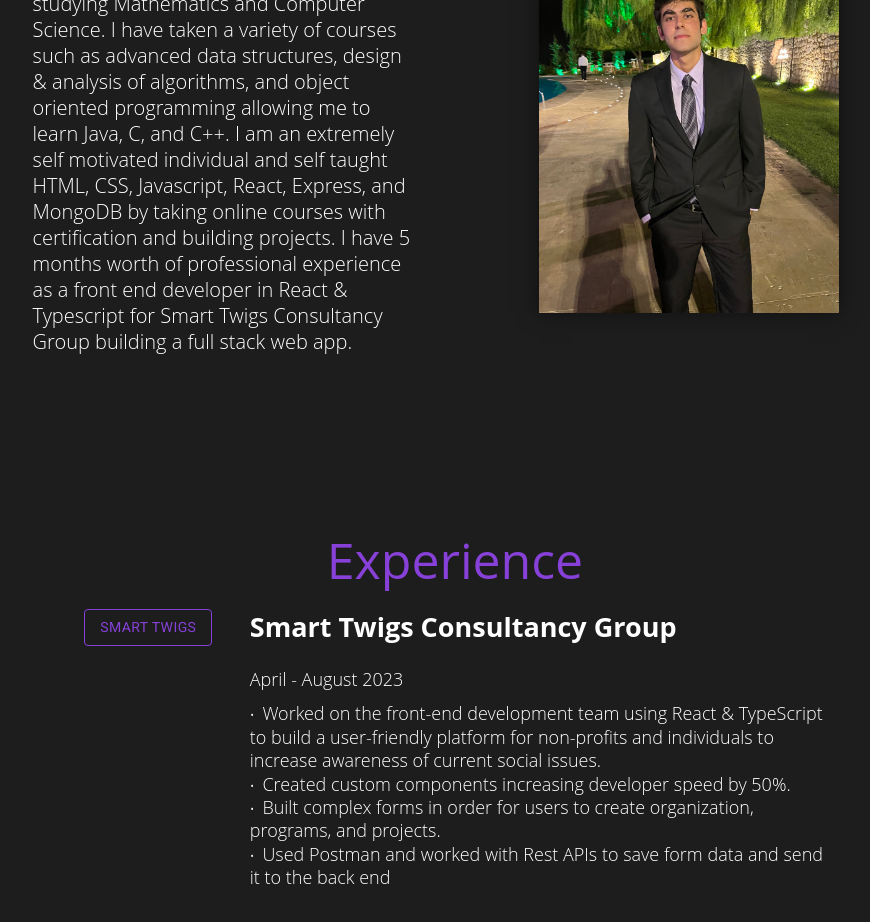
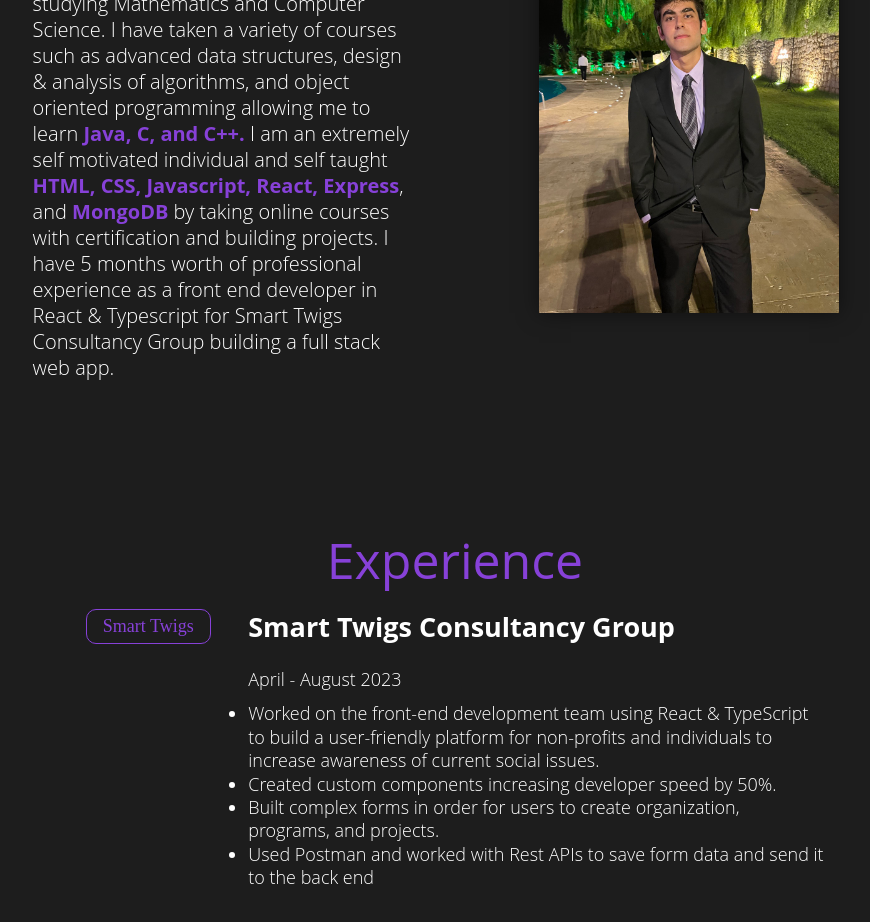
Before and after one commit to Salam-Aboul-Hosn/Salam-PersonalPortfolio, a React (Create React App) app: page / in a window 1280 px wide. Shown: the part 1160-2082 px from the top of the page, without its empty margins (185-1055 px from the left). Built offline with nearby package versions, Linux system fonts and the light colour scheme.

Commit message:
Refactoring

```diff
--- a/src/components/About.jsx
+++ b/src/components/About.jsx
@@ -11,13 +11,17 @@ function About() {
             student at the University Of California, San Diego studying
             Mathematics and Computer Science. I have taken a variety of courses
             such as advanced data structures, design & analysis of algorithms,
-            and object oriented programming allowing me to learn Java, C, and
-            C++. I am an extremely self motivated individual and self taught
-            HTML, CSS, Javascript, React, Express, and MongoDB by taking online
-            courses with certification and building projects. I have 5 months
-            worth of professional experience as a front end developer in React &
-            Typescript for Smart Twigs Consultancy Group building a full stack
-            web app.
+            and object oriented programming allowing me to learn{' '}
+            <strong className={Aboutcss.word}>Java, C, and C++.</strong> I am an
+            extremely self motivated individual and self taught{' '}
+            <strong className={Aboutcss.word}>
+              HTML, CSS, Javascript, React, Express
+            </strong>
+            , and <strong className={Aboutcss.word}>MongoDB </strong>
+            by taking online courses with certification and building projects. I
+            have 5 months worth of professional experience as a front end
+            developer in React & Typescript for Smart Twigs Consultancy Group
+            building a full stack web app.
           </p>
         </div>
         <div className={Aboutcss.flexItemImg}>
--- a/src/components/Contact.jsx
+++ b/src/components/Contact.jsx
@@ -10,13 +10,10 @@ function Contact() {
       setIsSmallScreen(window.innerWidth < 767); // Change the pixel value as per your requirement
     };
 
-    // Add event listener for window resize
     window.addEventListener('resize', handleResize);
 
-    // Call the resize handler initially to check the screen size on component mount
     handleResize();
 
-    // Clean up the event listener when the component unmounts
     return () => {
       window.removeEventListener('resize', handleResize);
     };
--- a/src/components/Experience.jsx
+++ b/src/components/Experience.jsx
@@ -26,24 +26,10 @@ function Experience() {
           style={{ listStyleType: 'none' }}
           className={Experiencecss.jobButtonList}
         >
-          <li>
-            <Button
-              onClick={smartTwigClick}
-              sx={{
-                color: 'rgb(135, 65, 216)',
-                borderColor: 'rgb(135, 65, 216)',
-              }}
-              variant='outlined'
-            >
-              Smart Twigs
-            </Button>
-          </li>
+          <button className={Experiencecss.btn}>Smart Twigs</button>
         </ul>
-        <ul
-          style={{ listStyleType: 'none', maxWidth: '36rem' }}
-          className={Experiencecss.jobList}
-        >
-          <div>{smartTwigJob && <ExperienceSmartTwig />}</div>
+        <ul style={{ maxWidth: '36rem' }} className={Experiencecss.jobList}>
+          {smartTwigJob && <ExperienceSmartTwig />}
         </ul>
       </div>
     </section>
--- a/src/components/ProjectCard.jsx
+++ b/src/components/ProjectCard.jsx
@@ -5,7 +5,6 @@ import CardContent from '@mui/material/CardContent';
 import CardMedia from '@mui/material/CardMedia';
 import Button from '@mui/material/Button';
 import Typography from '@mui/material/Typography';
-//import GameHub from '../images/GameHub.png';
 
 export default function ProjectCard(props) {
   return (
--- a/src/styles/components/About.module.css
+++ b/src/styles/components/About.module.css
@@ -52,3 +52,7 @@
   transform: scale(1.1);
   box-shadow: 0 0 40px rgba(0, 0, 0, 0.8);
 }
+
+.word {
+  color: rgb(135, 65, 216);
+}
--- a/src/styles/components/Experience.module.css
+++ b/src/styles/components/Experience.module.css
@@ -6,6 +6,7 @@
 @media (max-width: 767px) {
   .container {
     flex-direction: column;
+    padding: 10px;
   }
 }
 
@@ -49,7 +50,6 @@
   margin-bottom: 2%;
 }
 .jobList {
-  list-style: none;
   margin: 0;
   padding: 0;
   line-height: 1.3;
@@ -57,9 +57,39 @@
   font-weight: 100;
 }
 
-.jobDescription::before {
-  content: '•'; /* Custom bullet point */
+.btn {
+  position: relative;
   display: inline-block;
-  width: 1em; /* Adjust the width as needed */
-  font-size: 0.7em; /* Reduce the size of the bullet point */
+  padding: 6px 16px;
+  font-size: 18px;
+  font-family: 'montserrat';
+  text-decoration: none;
+  color: rgb(135, 65, 216);
+  background-color: transparent;
+  border: 1px solid rgb(135, 65, 216);
+  transition: 0.8s;
+  overflow: hidden;
+  z-index: 1;
+  cursor: pointer;
+  border-radius: 10px;
 }
+
+.btn::after {
+  content: '';
+  position: absolute;
+  width: 100%;
+  height: 100%;
+  background-color: rgb(135, 65, 216);
+  bottom: -100%;
+  left: 0;
+  transition: 0.5s;
+  z-index: -1;
+}
+
+.btn:hover::after {
+  bottom: 0;
+}
+
+.btn:hover {
+  color: #fff;
+}
```
Also changed, not shown: src/App.css (+0 -10 lines).
